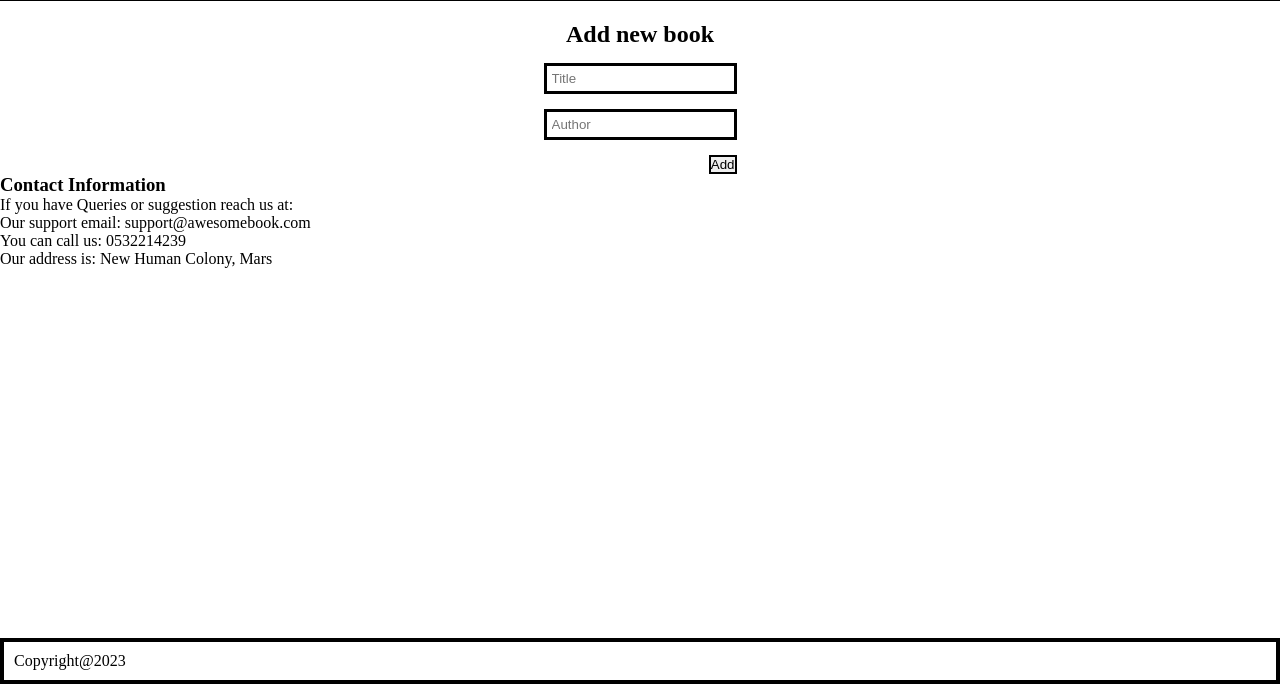
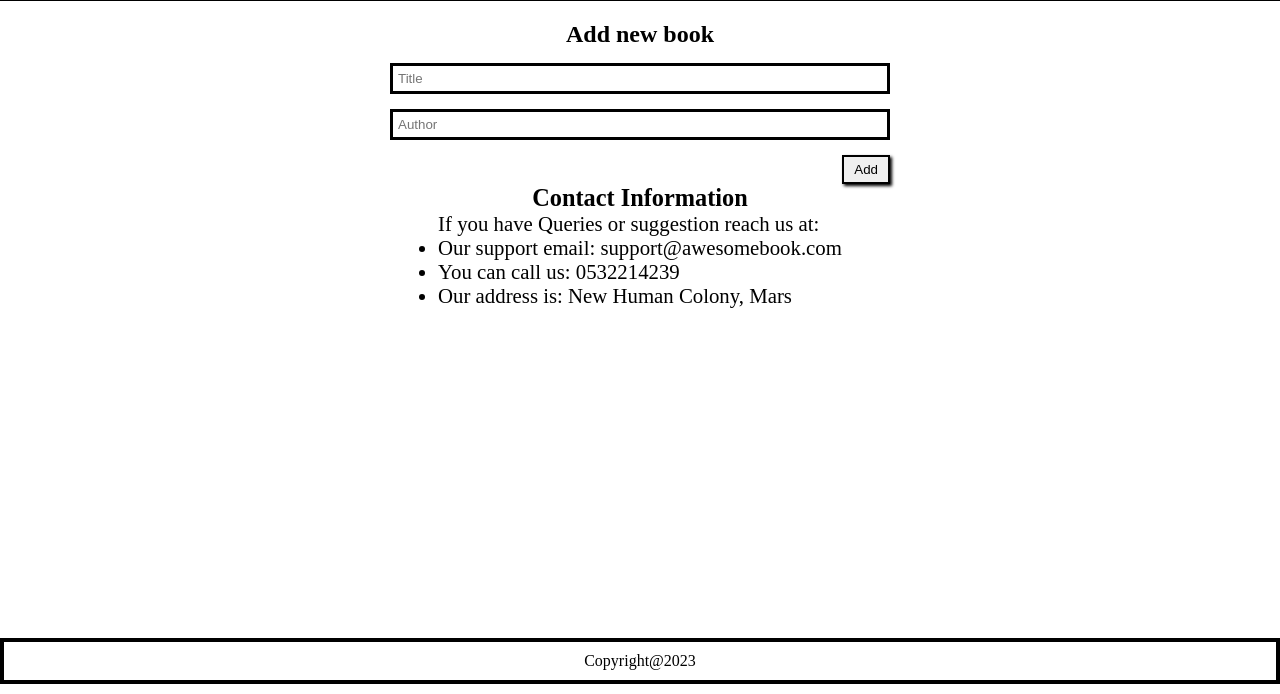
Before and after one commit to AbhishekkM05/Awesome-Books, a website: page index.html in a window 1280 px wide. Shown: the part 106-800 px from the top of the page. Drawn offline with Linux system fonts and the light colour scheme.

Commit message:
Style contact infor and buttons

```diff
--- a/index.html
+++ b/index.html
@@ -30,6 +30,7 @@
 
     <div id="Contact">
         <h3>Contact Information</h3>
+        <div>
             <p>If you have Queries or suggestion reach us at:</p>
             <ul>
                 <li> Our support email: support@awesomebook.com</li>
@@ -37,6 +38,7 @@
                 <li>Our address is: New Human Colony, Mars</li>
             </ul>
         </div>
+    </div>
 
     <footer>Copyright@2023</footer>
 
--- a/style.css
+++ b/style.css
@@ -53,7 +53,10 @@ nav {
 
 .remove {
   margin-left: auto;
-  box-shadow: 3px 3px;
+  padding: 3px;
+  cursor: pointer;
+  text-align: center;
+  box-shadow: 3px 3px 4px;
   background-color: rgba(61, 61, 102, 0.5);
 }
 
@@ -71,6 +74,9 @@ nav {
   display: flex;
   flex-direction: column;
   gap: 15px;
+  width: 50%;
+  max-width: 500px;
+  min-width: 300px;
 }
 
 #book-form input {
@@ -85,6 +91,21 @@ nav {
 button[type="submit"] {
   align-self: flex-end;
   border: 2px solid black;
+  box-shadow: 2px 2px 3px;
+  padding: 5px 10px;
+  cursor: pointer;
+}
+
+button[type="submit"]:hover {
+  background: rgba(0, 128, 0, 0.5);
+}
+
+#Contact {
+  display: flex;
+  flex-direction: column;
+  justify-content: center;
+  align-items: center;
+  font-size: 1.3rem;
 }
 
 footer {
@@ -93,4 +114,5 @@ footer {
   width: 100%;
   position: absolute;
   bottom: 10px;
+  text-align: center;
 }
```
Lines whose indentation alone changed are shown as unchanged.
